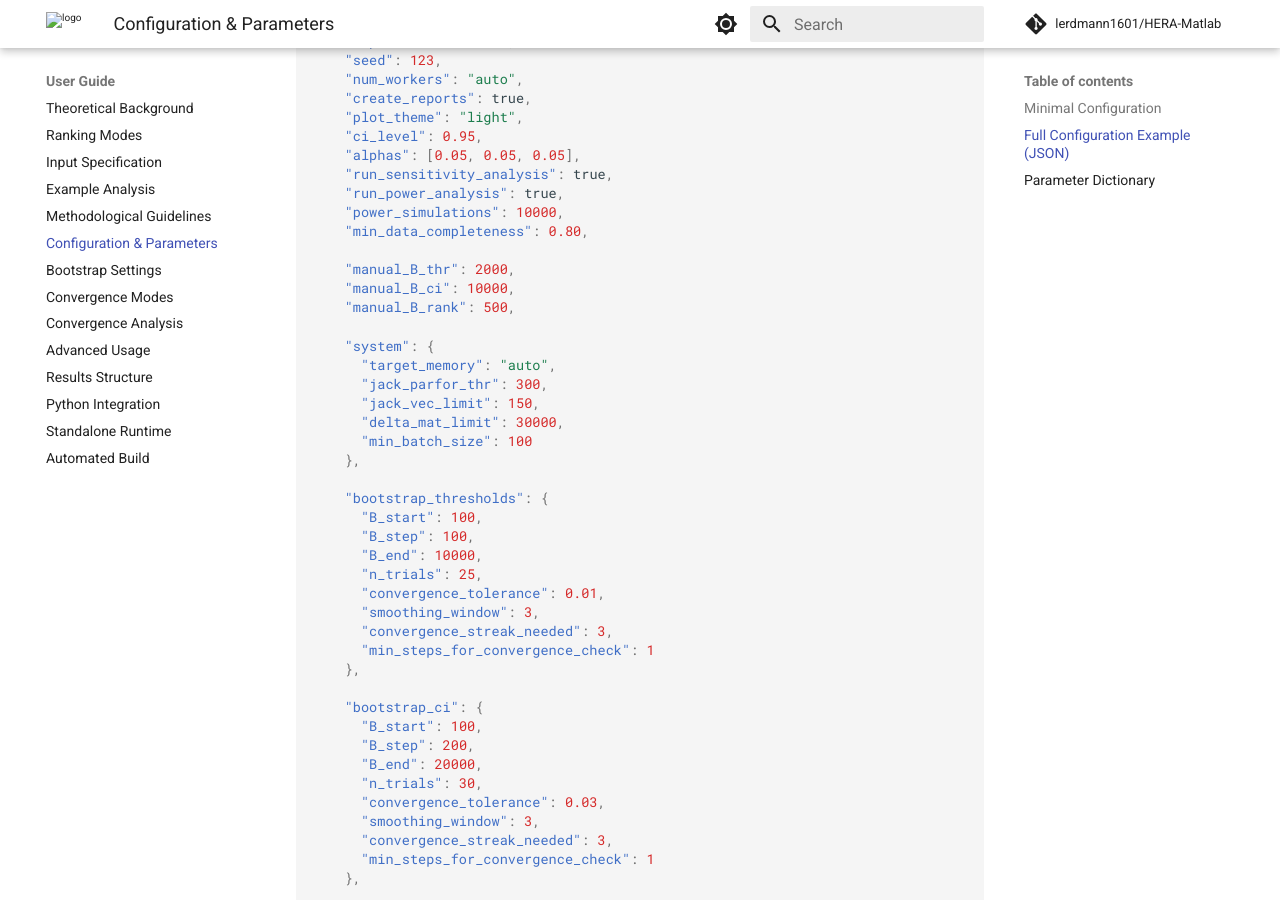
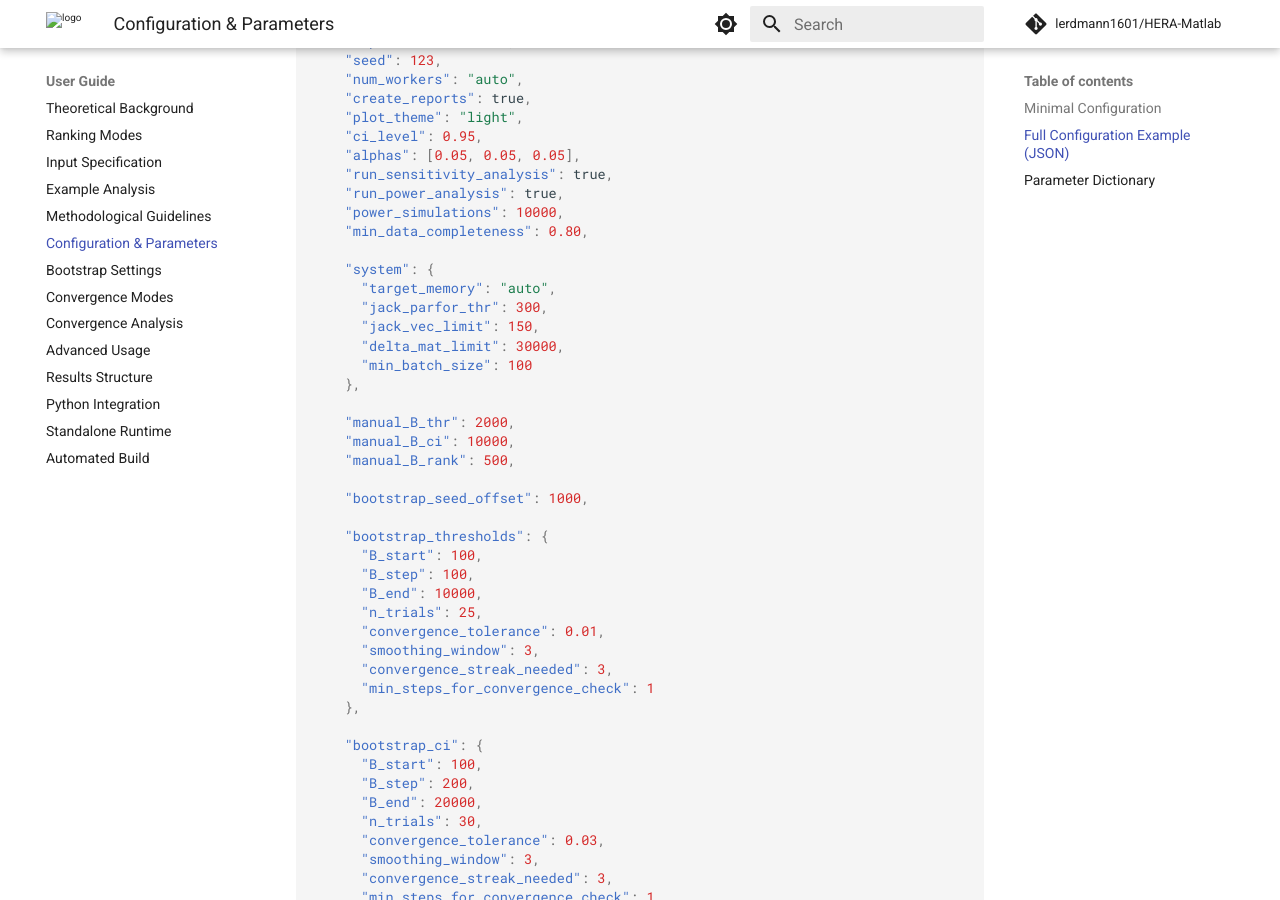
Before and after one commit to lerdmann1601/HERA-Matlab, an MkDocs documentation site: the page built from docs/Configuration_&_Parameters.md, in a window 1280 px wide and 900 px high, scrolled down 852 px. Built offline with MkDocs 1.6.1 and Material for MkDocs 9.7.7, drawn with Linux system fonts in a browser that asks for light colours; comment, search, counter and statistics services are not loaded; some of the changed text lies outside the part shown.

Commit message:
feat: Add configurable bootstrap seed offset to prevent RNG substream collisions in parallel bootstrap operations.

```diff
--- a/docs/Configuration_&_Parameters.md
+++ b/docs/Configuration_&_Parameters.md
@@ -54,6 +50,12 @@
       "delta_mat_limit": 30000,
       "min_batch_size": 100
     },
+
+    "manual_B_thr": 2000,
+    "manual_B_ci": 10000,
+    "manual_B_rank": 500,
+
+    "bootstrap_seed_offset": 1000,
 
     "bootstrap_thresholds": {
       "B_start": 100,
@@ -109,6 +111,7 @@
 | | `power_simulations` | int | `10000` | Number of simulations for power analysis. |
 | **System** | `reproducible` | bool | `true` | Use fixed RNG seed. |
 | | `seed` | int | `123` | RNG seed value. |
+| | `bootstrap_seed_offset` | int | `1000` | Base random seed offset for parallel bootstrap operations. Prevents RNG substream collisions. |
 | | `num_workers` | int/str | `"auto"` | Number of parallel workers. `"auto"` uses `parcluster('local').NumWorkers`. |
 | | `system.target_memory` | int | `"auto"` | Target memory per chunk (MB). Automatically calculated based on available RAM, but can be manually defined via JSON config file. |
 | | `system.jack_parfor_thr` | int | `300` | Min n to trigger parallel execution. |
```
Also changed, not shown: other parts of docs/Configuration_&_Parameters.md (+0 -4 lines), 5 other files.
